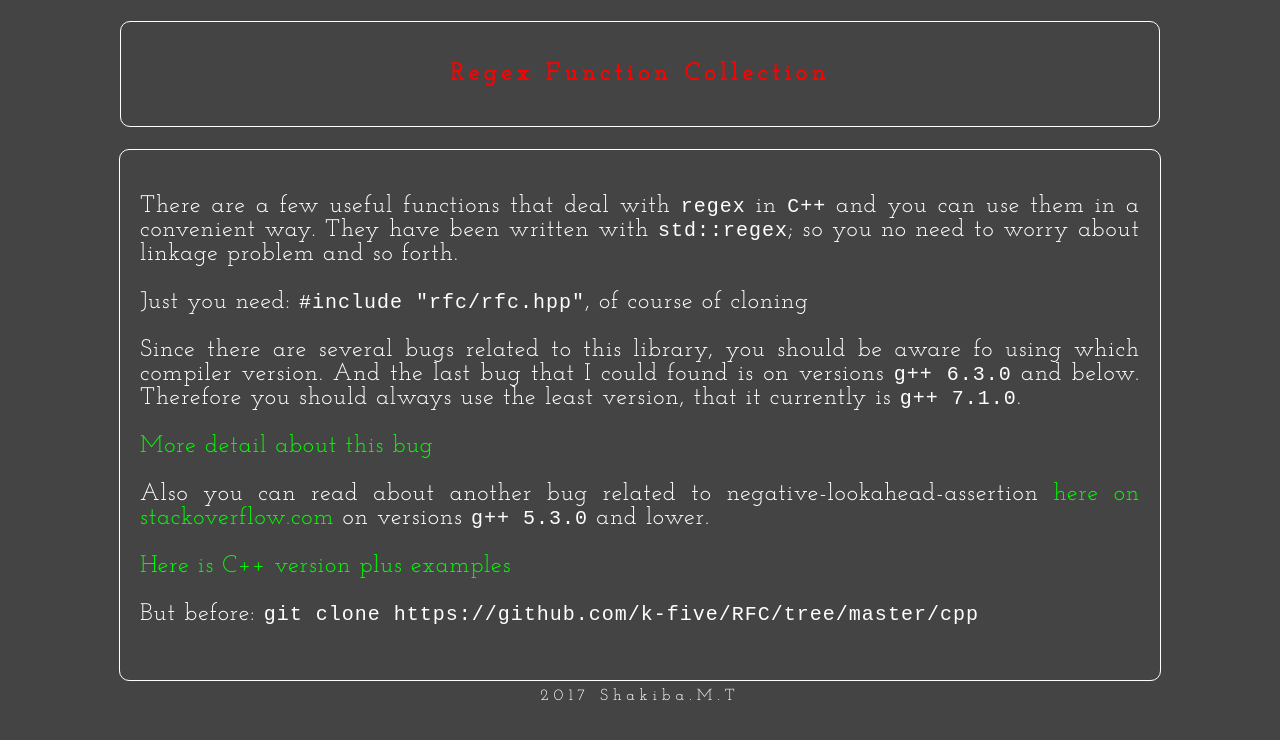
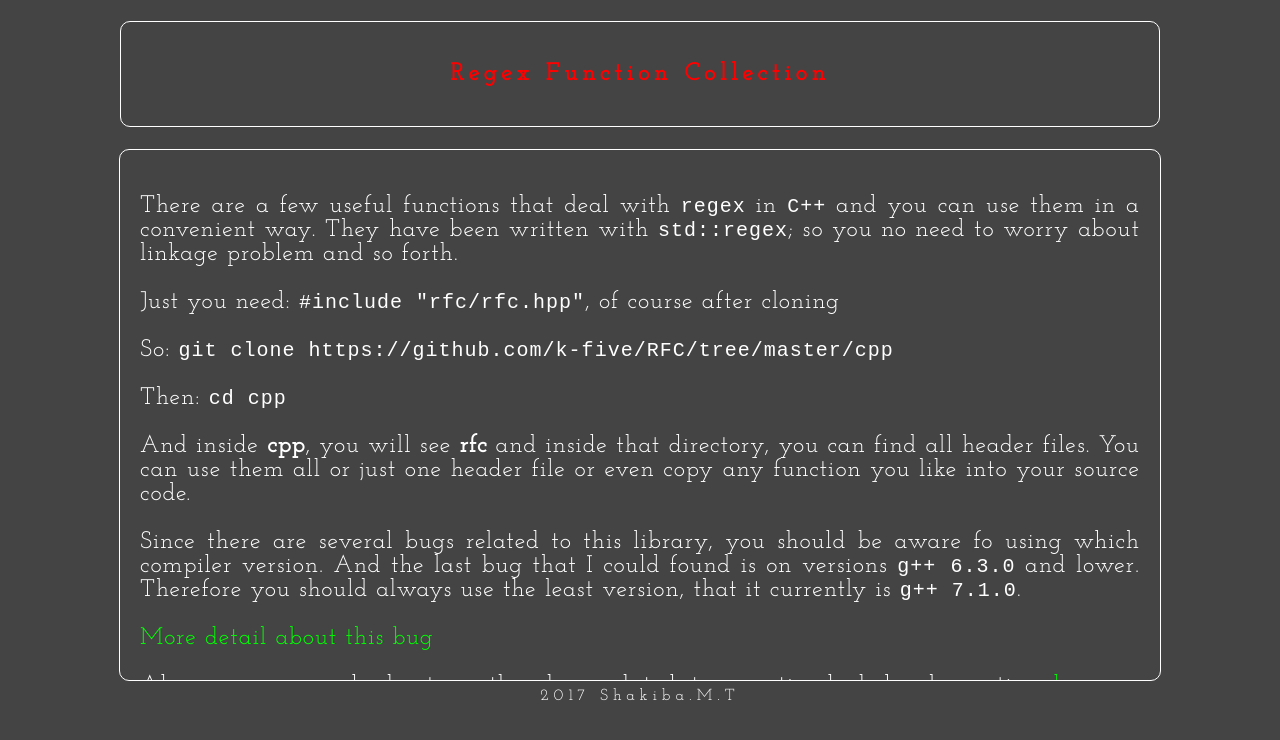
Before and after one commit to k-five/RFC, a plain HTML site: page index.html in a window 1280 px wide. Drawn offline with Linux system fonts and the light colour scheme.

Commit message:
update index.html

```diff
--- a/index.html
+++ b/index.html
@@ -18,17 +18,21 @@
 	<main>
 		<p>There are a few useful functions that deal with <code>regex</code> in <code>C++</code> and you can use them in a convenient way. They have been written with <code>std::regex</code>; so you no need to worry about linkage problem and so forth.</p>
 
-		<p>Just you need: <code>#include "rfc/rfc.hpp"</code>, of course of cloning</p>
+		<p>Just you need: <code>#include "rfc/rfc.hpp"</code>, of course after cloning</p>
 
-		<p>Since there are several bugs related to this library, you should be aware fo using which compiler version. And the last bug that I could found is on versions <code>g++ 6.3.0</code> and below. Therefore you should always use the least version, that it currently is <code>g++ 7.1.0</code>.</p>
+		<p>So: <code>git clone https://github.com/k-five/RFC/tree/master/cpp</code></p>
+		<p>Then: <code>cd cpp</code></p>
+		<p>And inside <strong>cpp</strong>, you will see <strong>rfc</strong> and inside that directory, you can find all header files. You can use them all or just one header file or even copy any function you like into your source code.</p>
+
+		<p>Since there are several bugs related to this library, you should be aware fo using which compiler version. And the last bug that I could found is on versions <code>g++ 6.3.0</code> and lower. Therefore you should always use the least version, that it currently is <code>g++ 7.1.0</code>.</p>
 		<p><a href="https://stackoverflow.com/questions/44735201/stdregex-and-ignoring-flags/44739179#44739179" target="_blank"> More detail about this bug</a></p>
 
 		<p>Also you can read about another bug related to negative-lookahead-assertion <a href="https://stackoverflow.com/questions/36294169/what-is-the-difference-between-g-in-android-and-g-in-ubuntu" target="_blank">here on stackoverflow.com</a>
-		 on versions <code>g++ 5.3.0</code> and lower.</p>
+		 in versions <code>g++ 5.3.0</code> and lower.</p>
 
 		<a href="https://github.com/k-five/RFC/tree/master/cpp" target="_blank">Here is C++ version plus examples</a>
-		<p>But before: <code>git clone https://github.com/k-five/RFC/tree/master/cpp</code></p>
 
+		<p class="rs">should be hidden</p>
 
 	</main>
 	<footer>
```
